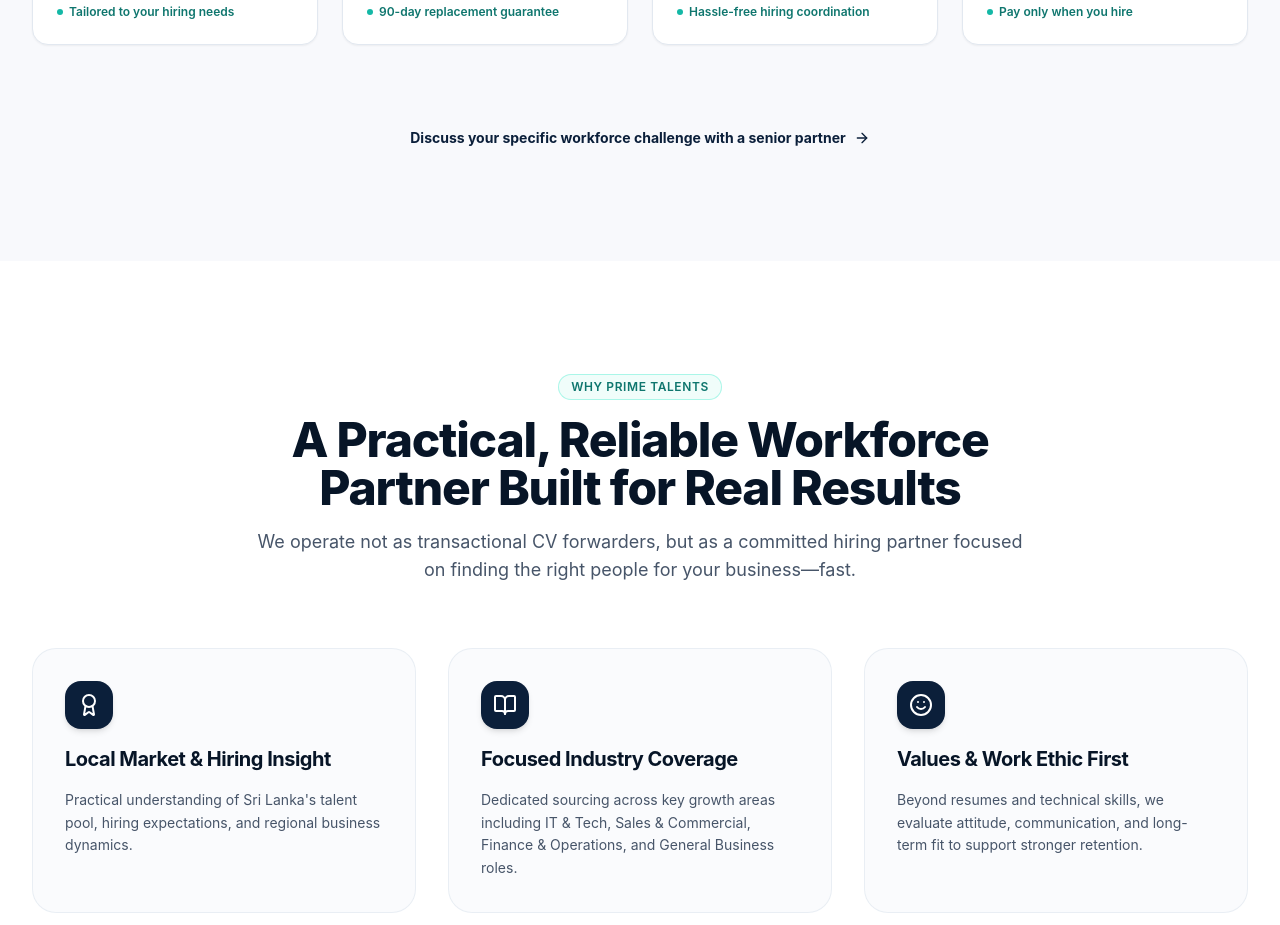
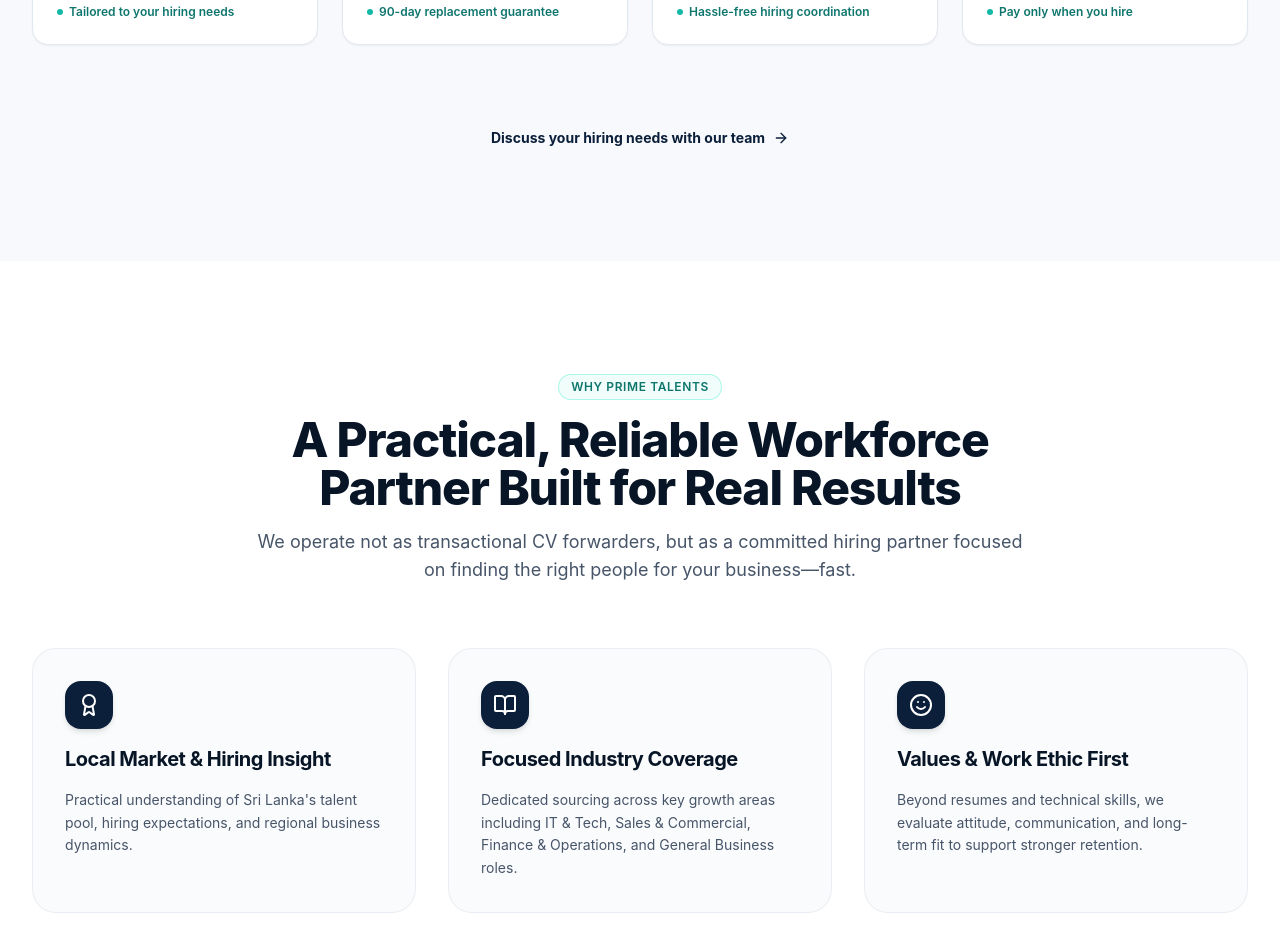
Before and after one commit to sgc1996/prime-talents-website, a Next.js app: page / in a window 1280 px wide. Shown: the part 5220-6145 px from the top of the page. Built offline with nearby package versions, Linux system fonts and the light colour scheme; no server answers.

Commit message:
feat(consultancy): update link text to Discuss your hiring needs with our team

```diff
--- a/src/app/appointment/page.tsx
+++ b/src/app/appointment/page.tsx
@@ -17,7 +17,7 @@ import { AppointmentForm } from "@/components/forms/AppointmentForm";
 export const metadata: Metadata = {
   title: "Book an Appointment | Schedule an Executive HR Consultation",
   description:
-    "Schedule a confidential workforce advisory session with a senior partner at Prime Talents Solutions Pvt Ltd in Colombo, Sri Lanka.",
+    "Schedule a confidential workforce advisory session with our team at Prime Talents Solutions (Pvt) Ltd in Colombo, Sri Lanka.",
 };
 
 export default function AppointmentPage() {
--- a/src/app/not-found.tsx
+++ b/src/app/not-found.tsx
@@ -73,7 +73,7 @@ export default function NotFound() {
               <p className="font-bold text-xs sm:text-sm text-navy-950 dark:text-white group-hover:text-teal-600 dark:group-hover:text-teal-400">
                 Book Consultation
               </p>
-              <p className="text-[11px] text-slate-400">Schedule with a senior partner</p>
+              <p className="text-[11px] text-slate-400">Schedule with our team</p>
             </div>
           </Link>
 
--- a/src/components/sections/ConsultancyGrid.tsx
+++ b/src/components/sections/ConsultancyGrid.tsx
@@ -84,7 +84,7 @@ export function ConsultancyGrid() {
             href="/appointment"
             className="inline-flex items-center gap-2 text-sm font-bold text-navy-900 dark:text-teal-400 hover:text-teal-600 dark:hover:text-teal-300 transition-colors group"
           >
-            <span>Discuss your specific workforce challenge with a senior partner</span>
+            <span>Discuss your hiring needs with our team</span>
             <ArrowRight className="w-4 h-4 group-hover:translate-x-1 transition-transform" />
           </Link>
         </div>
```
